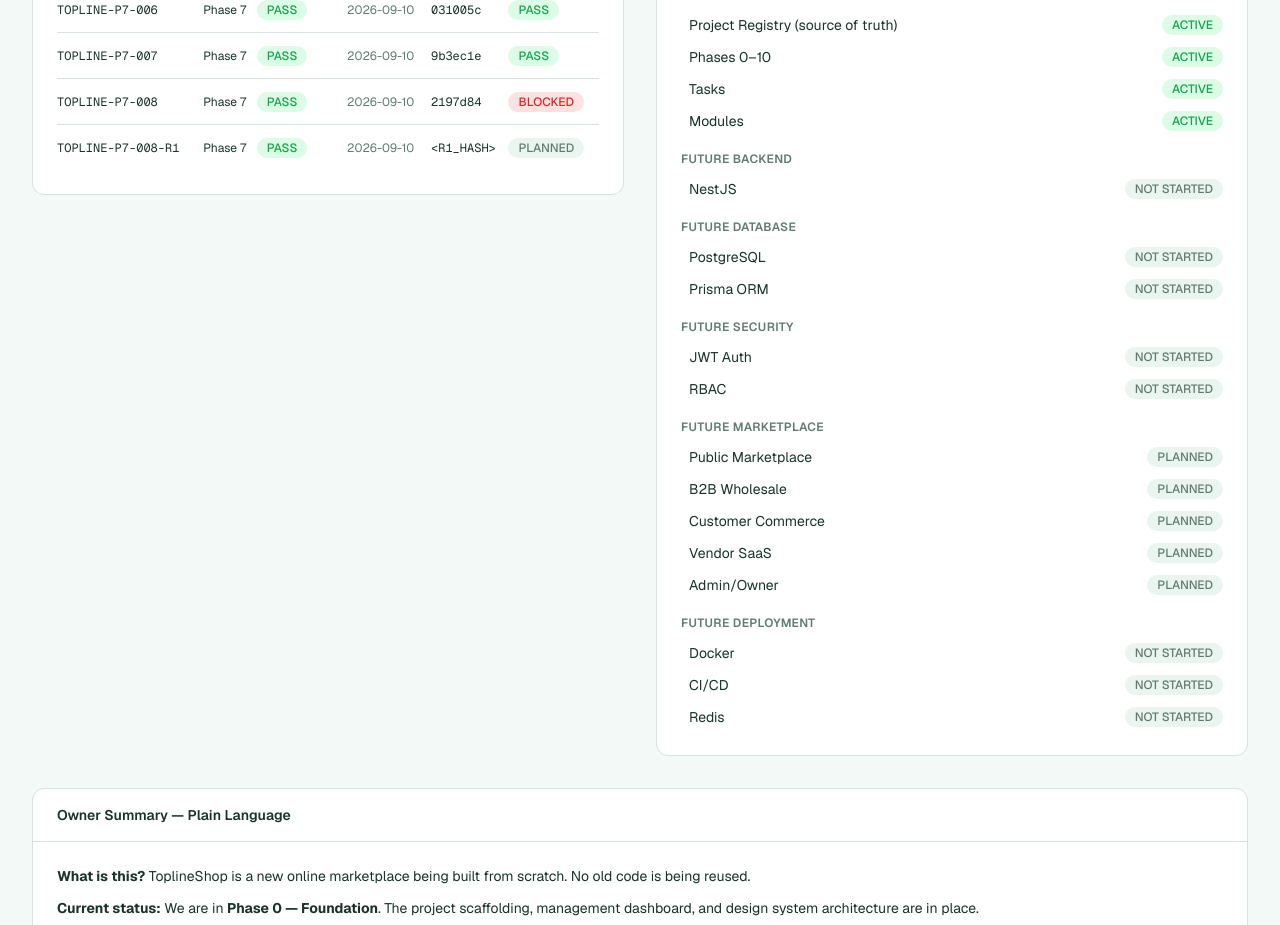
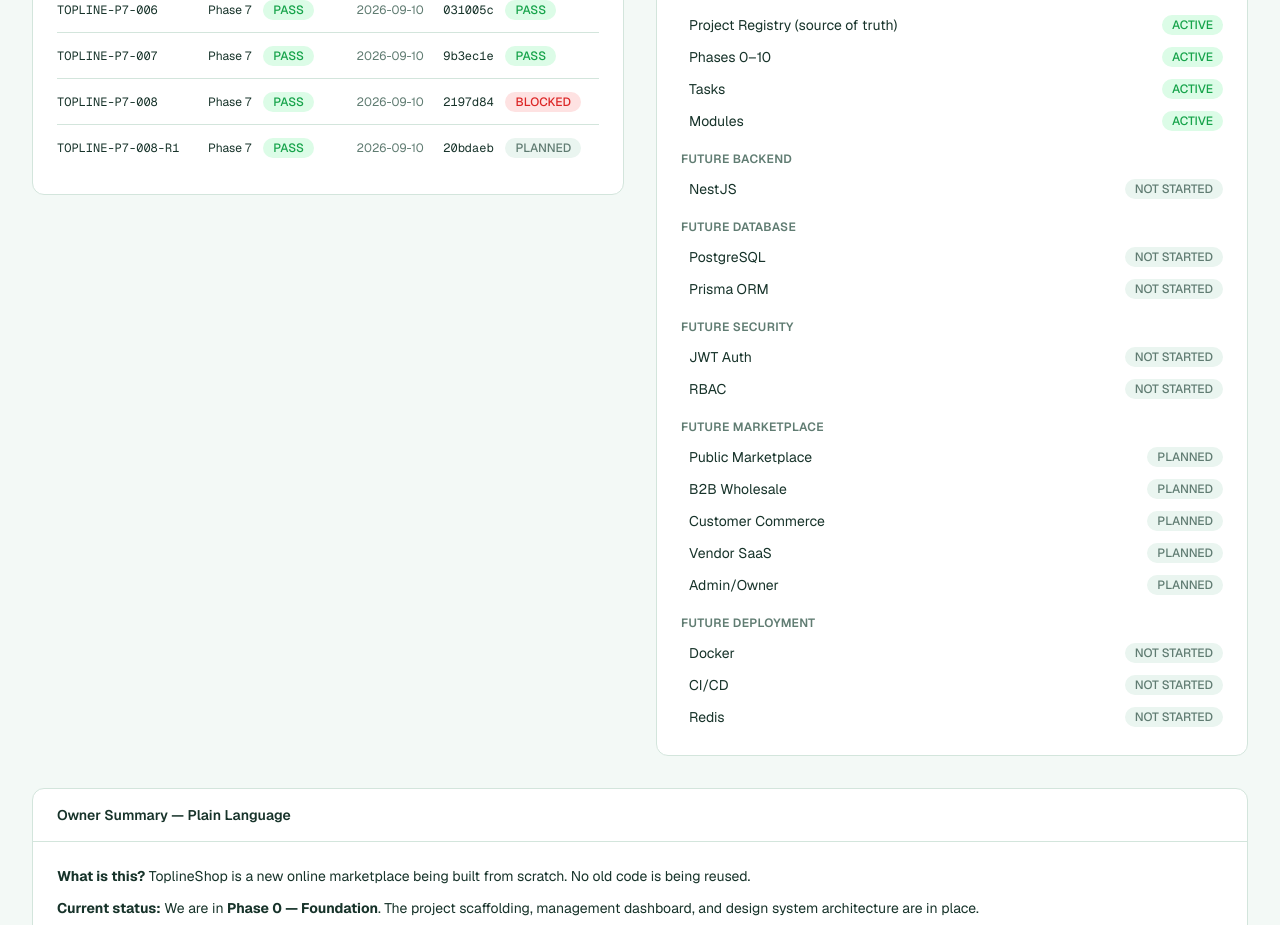
Before and after one commit to zamzamabiz/ToplineShop, a Next.js app: page /project-management in a window 1280 px wide. Shown: the part 7100-8025 px from the top of the page. Built offline with nearby package versions, Linux system fonts and the light colour scheme.

Commit message:
docs(wdr): fill in real P7-008-R1 git evidence hashes

```diff
--- a/WDR/_All/Phase-07-Backend-API-Foundation/TOPLINE-P7-008-R1_WDR_2026-09-10.md
+++ b/WDR/_All/Phase-07-Backend-API-Foundation/TOPLINE-P7-008-R1_WDR_2026-09-10.md
@@ -237,8 +237,8 @@
 
 ## GIT EVIDENCE
 
-**Registry reconciliation commit**: `<R1_HASH>` — docs(governance): reconcile
-P7-008 registry task-list entry and reset PM outbox. Adds the missing
+**Registry reconciliation commit**: `20bdaeb` — docs(governance): reconcile
+P7-008 registry task-list entry (P7-008-R1). Adds the missing
 `TOPLINE-P7-008` task entry to `src/project/projectRegistry.ts`, restores
 the root summary fields, and adds `wdr-059` for this R1 corrective WDR.
 The backend testing implementation (commit `2197d84`) is untouched.
--- a/src/project/projectRegistry.ts
+++ b/src/project/projectRegistry.ts
@@ -2290,7 +2290,7 @@
       phase: "phase-7",
       status: "PASS",
       date: "2026-09-10",
-      commitHash: "<R1_HASH>",
+      commitHash: "20bdaeb",
       pmAudit: "PLANNED",
     },
   ],
```
